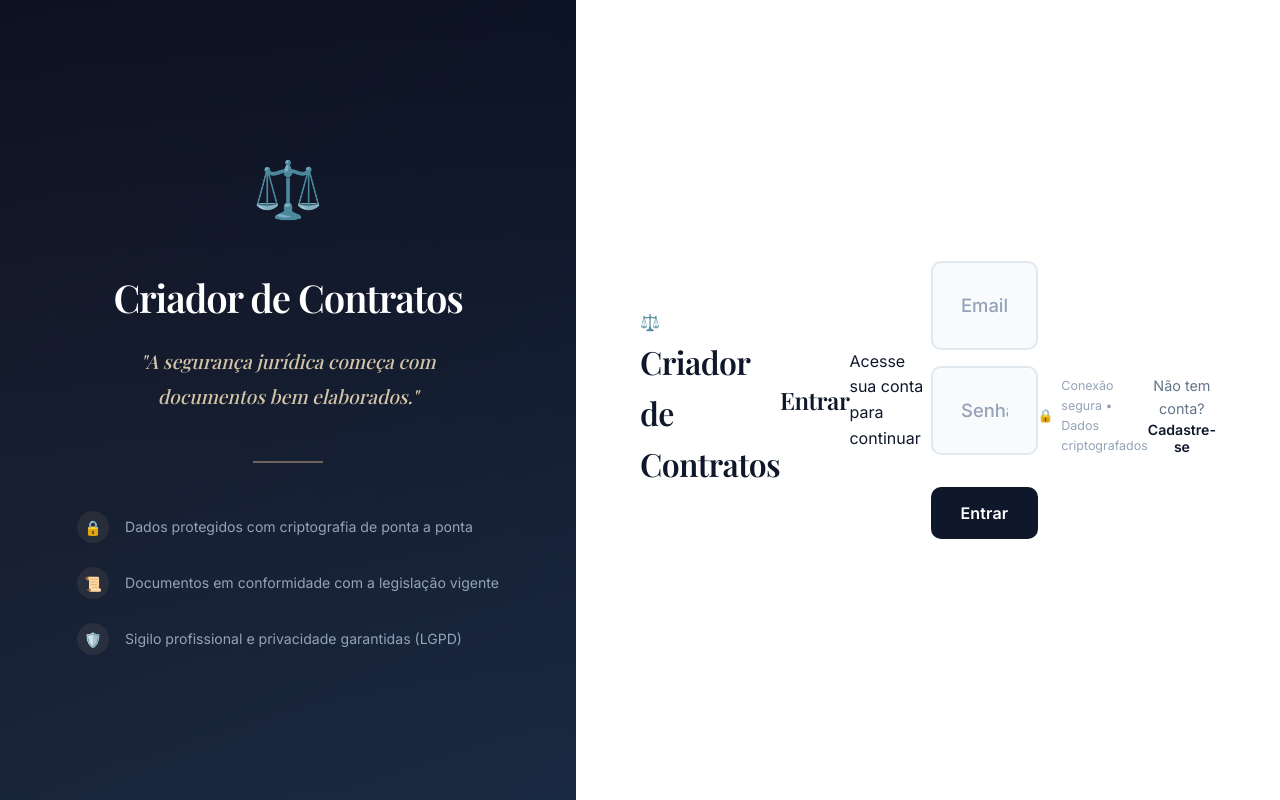
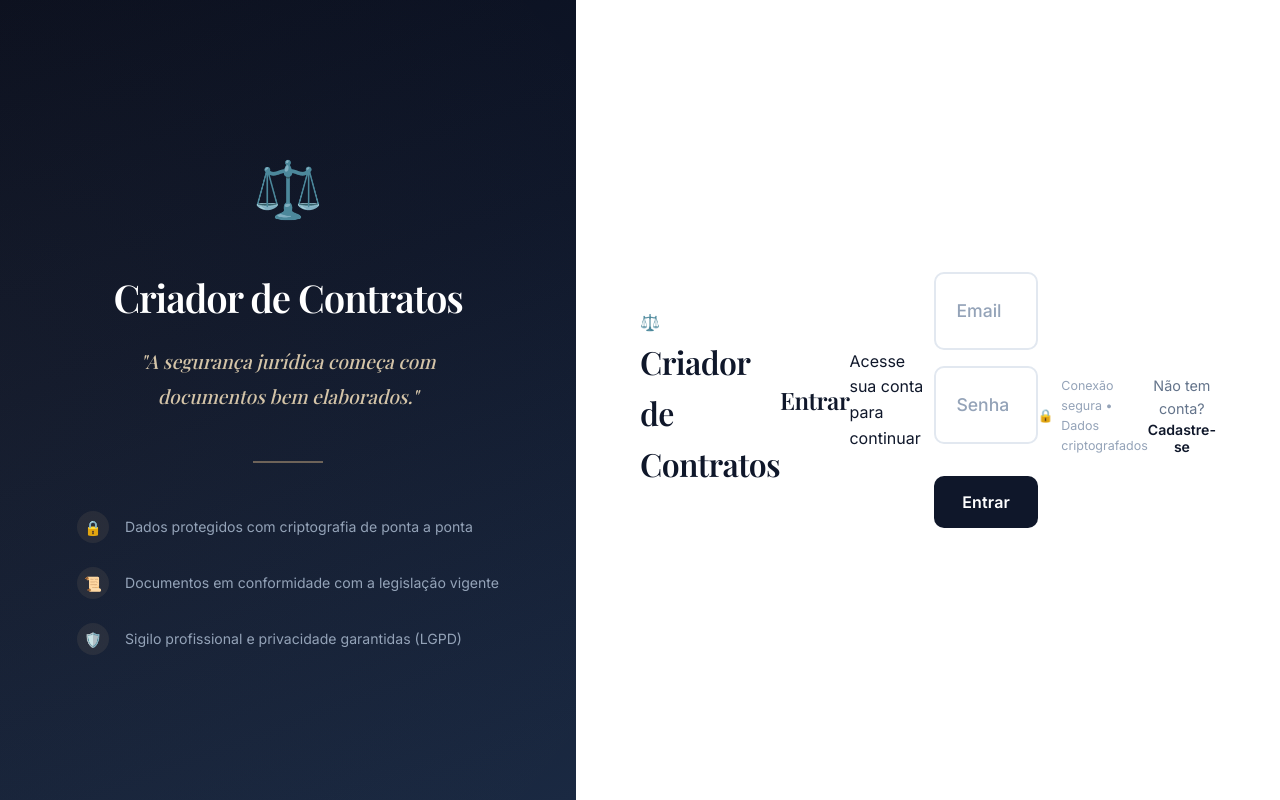
Before and after one commit to laviniaabf-beep/Criador-de-Contrato, a React (Vite) app: page / in a window 1280 px wide. Built offline with nearby package versions, Linux system fonts and the light colour scheme; no server answers; a web font is replaced by a local one.

Commit message:
Ajusta inputs auth: padding 1.5rem, fundo branco

```diff
--- a/src/App.css
+++ b/src/App.css
@@ -175,7 +175,7 @@ h1, h2, h3, h4 {
 
 .auth-card {
   width: 100%;
-  max-width: 460px;
+  max-width: 500px;
 }
 
 .auth-card .auth-brand-mobile {
@@ -213,16 +213,15 @@ h1, h2, h3, h4 {
 
 .auth-field input {
   width: 100%;
-  padding: 1.75rem 1.75rem;
+  padding: 1.5rem 1.25rem;
   border: 2px solid var(--gray-100);
   border-radius: var(--radius-md);
-  font-size: 1.15rem;
-  line-height: 1.6;
+  font-size: 1.1rem;
+  line-height: 1.5;
   font-family: 'Inter', sans-serif;
   transition: all 0.2s ease;
-  background: var(--off-white);
+  background: var(--white);
   color: var(--navy);
-  height: auto;
 }
 
 .auth-field input:focus {
```
